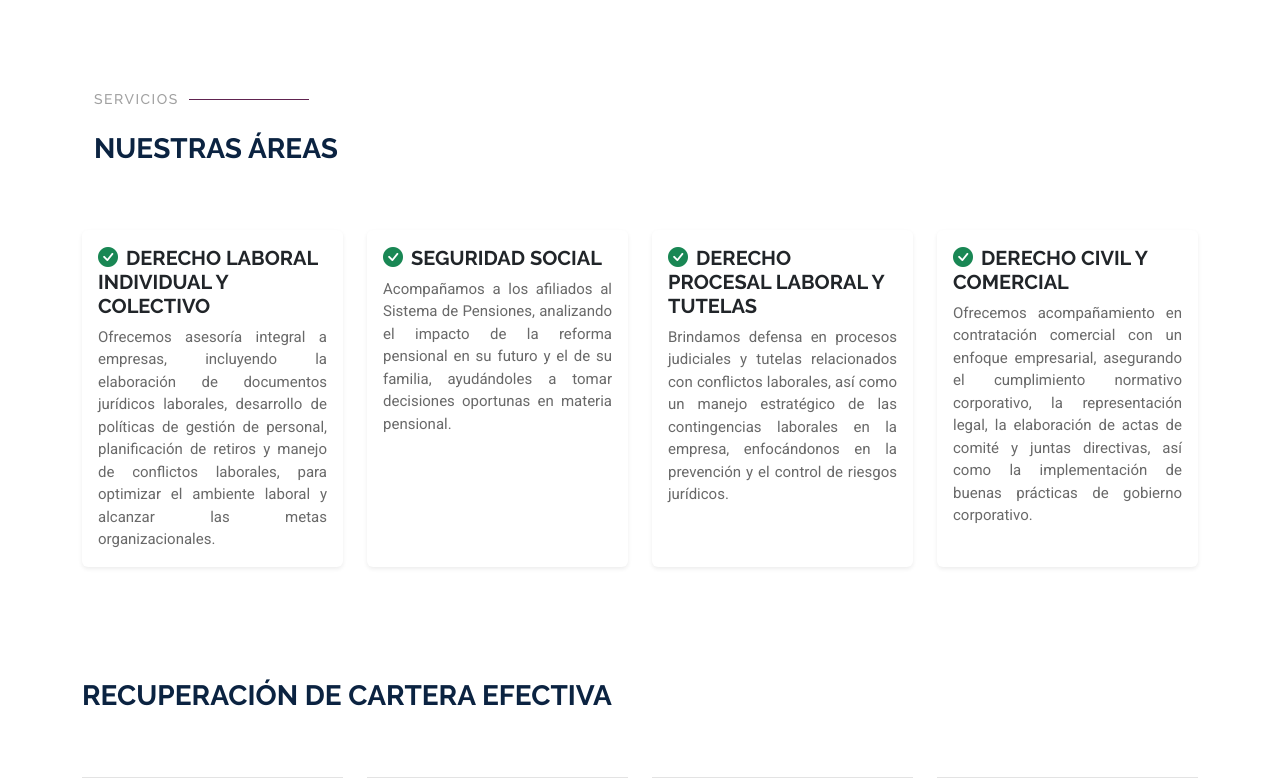
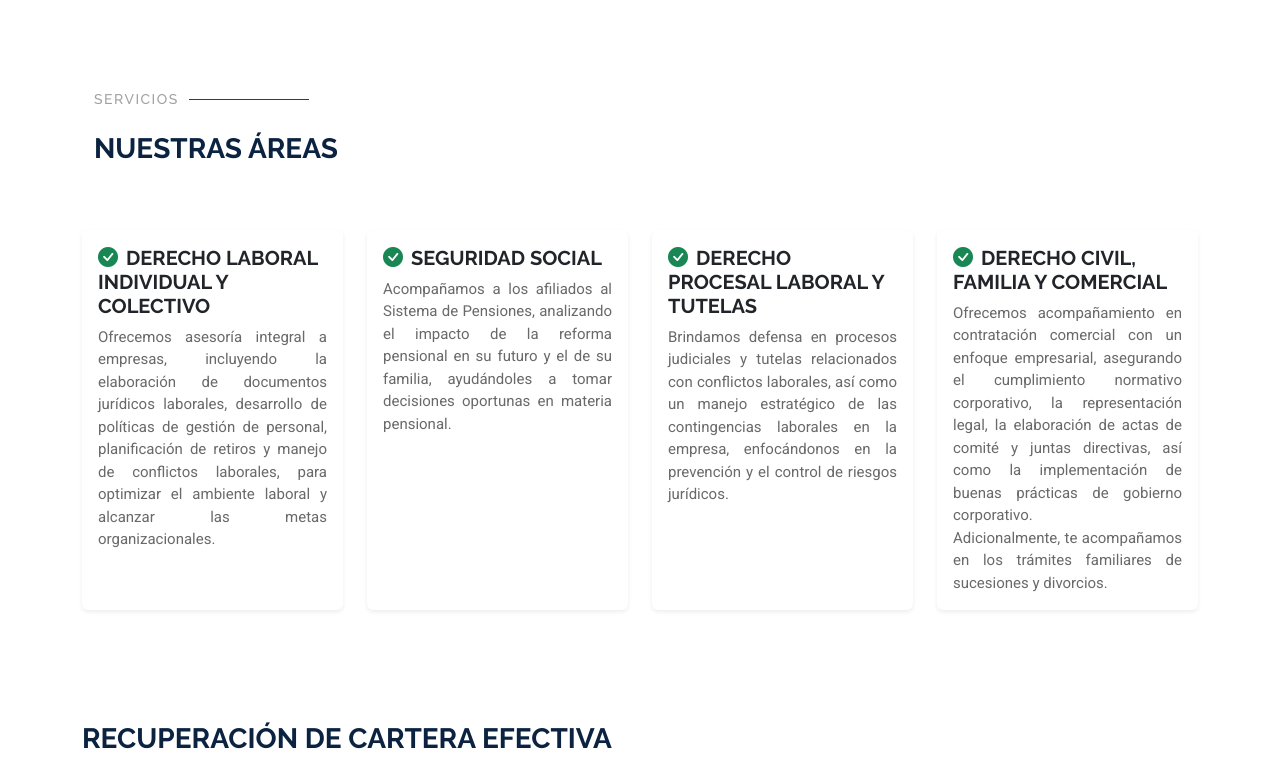
Before and after one commit to Jbonett20/paginaweb, a PHP site: page / in a window 1280 px wide. Shown: the part 1081-1859 px from the top of the page. Run offline with PHP 8.4, Linux system fonts and the light colour scheme; some libraries are stand-ins or nearby versions.

Commit message:
correcion version 6

```diff
--- a/modulos/futures.php
+++ b/modulos/futures.php
@@ -3,9 +3,9 @@
   <div class="container">
     <!-- Section Title -->
     <div class="container section-title" data-aos="fade-up">
-        <h2>Servicios</h2><br>
-        <div><span>Nuestras áreas </span></div>
-      </div><!-- End Section Title -->
+      <h2>Servicios</h2><br>
+      <div><span>Nuestras áreas </span></div>
+    </div><!-- End Section Title -->
 
     <div class="row gy-4">
       <!-- Card 1 -->
@@ -55,11 +55,13 @@
         <div class="card h-100 shadow-sm border-0">
           <div class="card-body">
             <h5 class="card-title text-dark fw-bold">
-              <i class="bi bi-check-circle-fill text-success me-2"></i>DERECHO CIVIL Y COMERCIAL
+              <i class="bi bi-check-circle-fill text-success me-2"></i>DERECHO CIVIL, FAMILIA Y COMERCIAL
             </h5>
             <p class="card-text" style="text-align: justify;">
-              Ofrecemos acompañamiento en contratación comercial con un enfoque empresarial, asegurando el cumplimiento normativo corporativo, la representación legal, la elaboración de actas de comité y juntas directivas, así como la implementación de buenas prácticas de gobierno corporativo.
+              Ofrecemos acompañamiento en contratación comercial con un enfoque empresarial, asegurando el cumplimiento normativo corporativo, la representación legal, la elaboración de actas de comité y juntas directivas, así como la implementación de buenas prácticas de gobierno corporativo. <br>
+              Adicionalmente, te acompañamos en los trámites familiares de sucesiones y divorcios.
             </p>
+
           </div>
         </div>
       </div>
```
